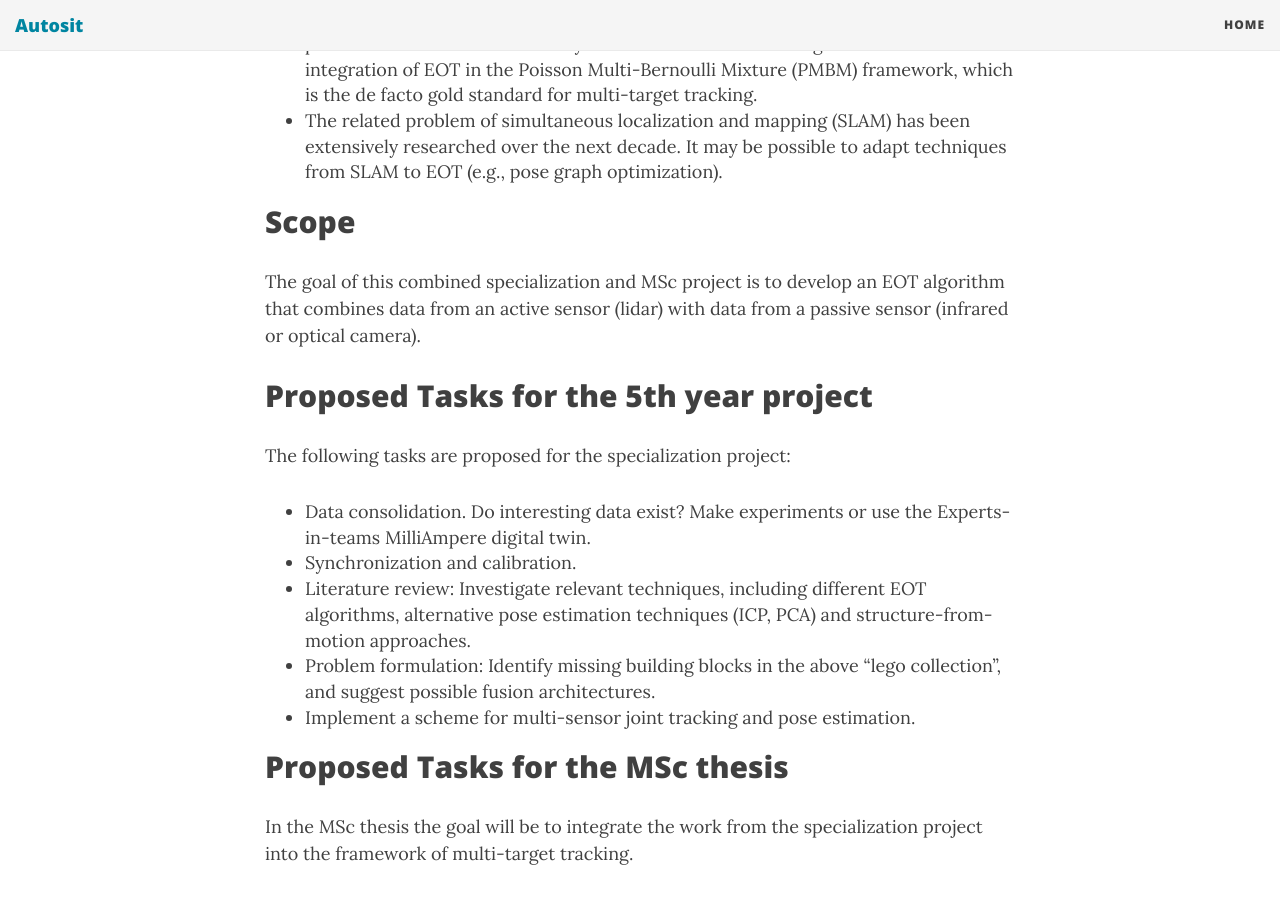
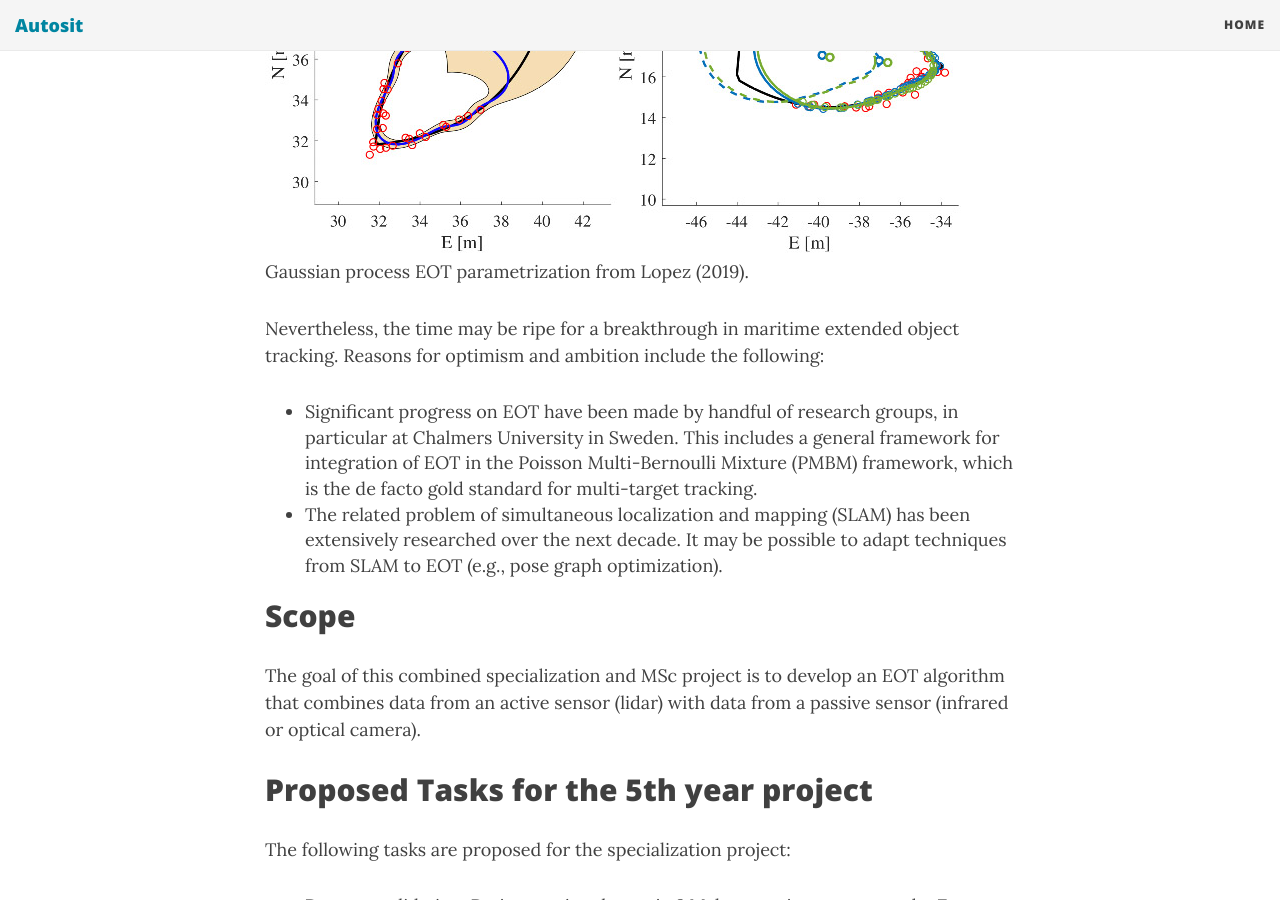
Before and after one commit to autosit/autosit.github.io, a Jekyll site: the page built from _posts/2020-04-08-multisensor-eot.md, in a window 1280 px wide and 900 px high, scrolled down 1298 px. Built offline with Jekyll 4.4.1, drawn with Linux system fonts in a browser that asks for light colours; nearby versions of some CDN libraries.

Commit message:
added gpeot illustration

```diff
--- a/_posts/2020-04-08-multisensor-eot.md
+++ b/_posts/2020-04-08-multisensor-eot.md
@@ -17,6 +17,9 @@ While the traditional tracking methods from the 70s and 80s have assumed that al
 * A multi-target EOT method should ideally consider all plausible partitions of the data into different combinations of extended objects. This leads to a data association problem that is much more complex than for traditional multi-target tracking.
 * Measurement models rely on approximations that are questionable and poorly understood (e.g., random matrices of Gaussian processes for lidar) or it may not even be clear how a measurement model should be formulated (for EOT based on cameras).
 * It is difficult to make a good process model that accounts for the subtle correlations between orientation and velocity.
+
+|<img src="{{site.url}}/assets/gpeot.jpg" width="700"> |
+| Gaussian process EOT parametrization from Lopez (2019). |
 
 Nevertheless, the time may be ripe for a breakthrough in maritime extended object tracking. Reasons for optimism and ambition include the following:
 
```
Also changed, not shown: assets/gpeot.jpg (added).
